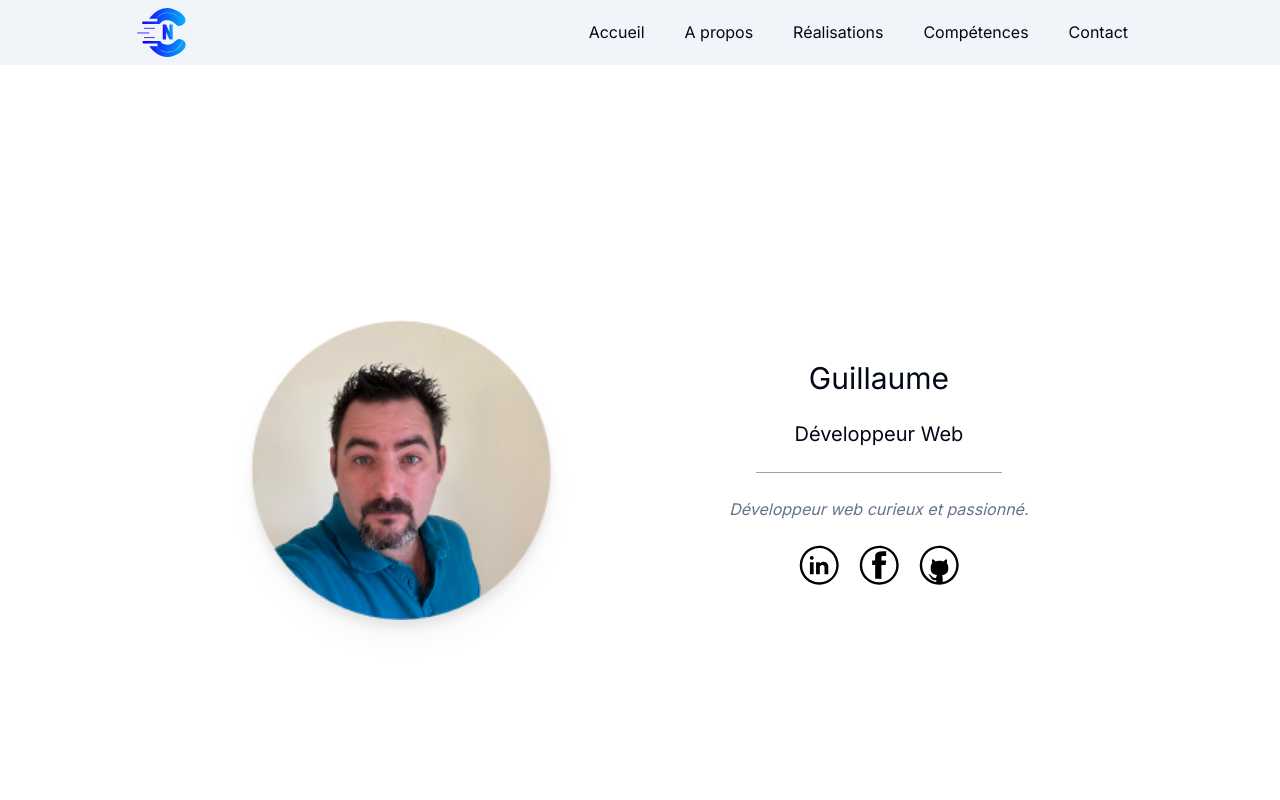
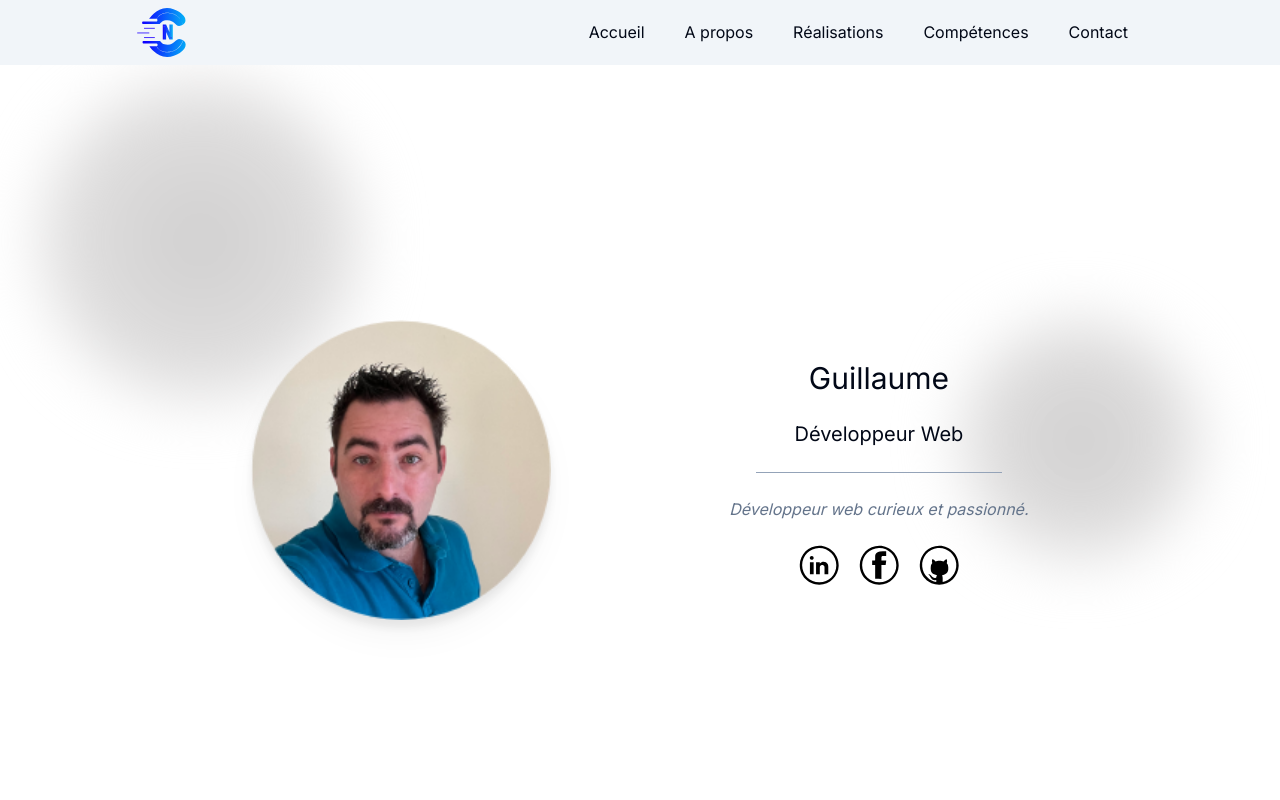
Before and after one commit to GuillaumeCeccoli/creanumerik, a Next.js app: page / in a window 1280 px wide. Shown: the top 800 px of the page. Built offline with nearby package versions, Linux system fonts and the light colour scheme.

Commit message:
ajout d'un background gradient

```diff
--- a/app/globals.css
+++ b/app/globals.css
@@ -95,14 +95,50 @@
   }
   @keyframes borderAnimation {
     from {
-      border: 1px solid grey;
+      border: none;
     }
     to {
-      border: 5px solid grey;
+      border: 2px solid black;
     }
   }
   .borderAnimation:hover {
-    animation: borderAnimation 0.3s ease-in-out forwards;
+    animation: borderAnimation 0.1s ease forwards;
+  }
+  .gradient {
+    background: radial-gradient(
+      circle,
+      rgb(207, 206, 206) 0%,
+      rgb(236, 235, 235) 100%
+    );
+    filter: blur(30px);
+  }
+
+  .underline-from-center {
+    position: relative;
+  }
+
+  .underline-from-center::before,
+  .underline-from-center::after {
+    content: "";
+    position: absolute;
+    width: 0;
+    height: 2px;
+    bottom: 0;
+    background: currentColor;
+    transition: width 0.1s ease-in-out;
+  }
+
+  .underline-from-center::before {
+    left: 50%;
+  }
+
+  .underline-from-center::after {
+    right: 50%;
+  }
+
+  .underline-from-center:hover::before,
+  .underline-from-center:hover::after {
+    width: 50%;
   }
 }
 
--- a/app/page.tsx
+++ b/app/page.tsx
@@ -1,5 +1,6 @@
 import About from "@/components/widgets/about";
 import Accueil from "@/components/widgets/accueil";
+import Background from "@/components/widgets/background";
 import Contact from "@/components/widgets/contact";
 import Footer from "@/components/widgets/footer";
 import NavBar from "@/components/widgets/navbar";
@@ -12,8 +13,9 @@ export default function Home() {
       <header className="bg-slate-100 fixed top-0 w-full z-10">
         <NavBar />
       </header>
-      <section className="h-screen">
+      <section className="h-screen relative">
         <Accueil />
+        <Background />
       </section>
       <section id="about">
         <About />
--- /dev/null
+++ b/components/widgets/background.tsx
@@ -0,0 +1,8 @@
+export default function Background() {
+  return (
+    <div className="-z-10">
+      <div className="w-40 h-40 gradient rounded-full absolute bottom-1/2 left-10 xl:w-80 xl:h-80 -z-10"></div>
+      <div className="w-20 h-20 gradient rounded-full absolute bottom-60 right-20 xl:w-60 xl:h-60 -z-10"></div>
+    </div>
+  );
+}
--- a/components/widgets/navbar.tsx
+++ b/components/widgets/navbar.tsx
@@ -32,7 +32,7 @@ export default function NavBar() {
       <div className="hidden sm:block sm:mr-4">
         <ul className="flex flex-row items-center justify-between gap-10 text-sm lg:text-base">
           {NAV_LINKS.map((link, id) => (
-            <li key={id}>
+            <li key={id} className="underline-from-center">
               <Link href={link.href}>{link.label}</Link>
             </li>
           ))}
--- a/components/widgets/projectCards.tsx
+++ b/components/widgets/projectCards.tsx
@@ -44,7 +44,7 @@ export default function ProjectCards() {
                   <AccordionContent className="flex">
                     <Link
                       href={`/projects/${project.id}`}
-                      className="my-4 mx-auto hover:bg-gray-500"
+                      className="my-6 mx-auto hover:bg-gray-300 p-4 bg-gray-200 rounded-lg"
                     >
                       En savoir plus
                     </Link>
```
